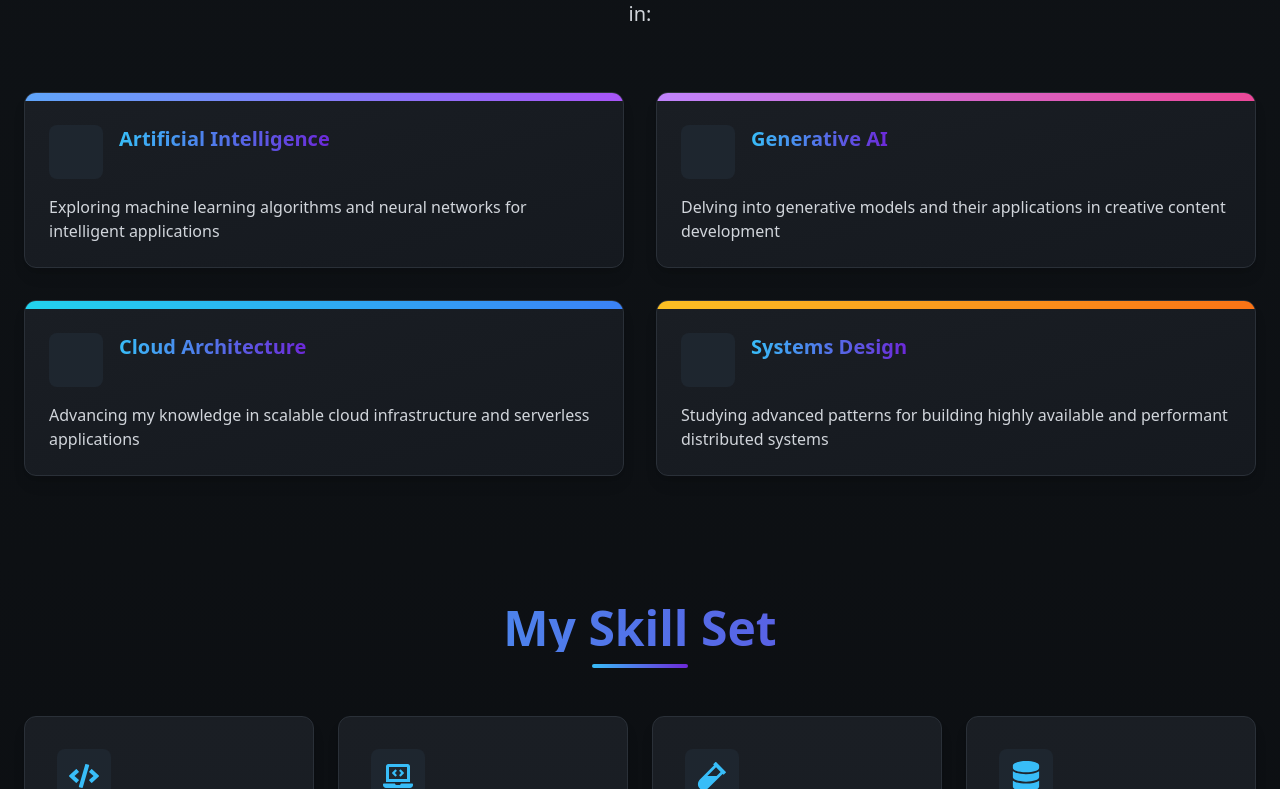
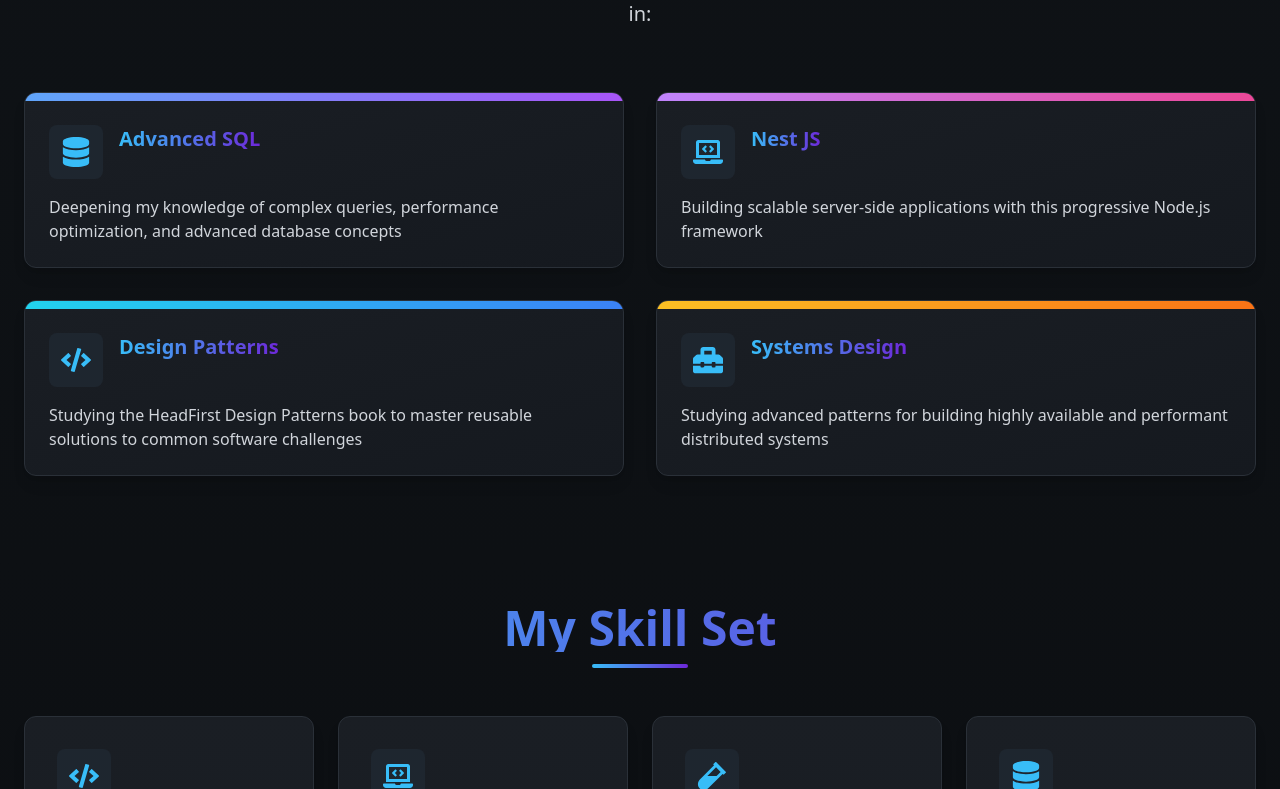
Before and after one commit to ducksonmoon/ducksonmoon.github.io, a Next.js app: page /about in a window 1280 px wide. Shown: the part 891-1680 px from the top of the page. Built offline with nearby package versions, Linux system fonts and the light colour scheme.

Commit message:
Fix: descriptions and icons

```diff
--- a/src/app/about/page.tsx
+++ b/src/app/about/page.tsx
@@ -62,21 +62,21 @@
 
 const learningTopics = [
   {
-    title: "Artificial Intelligence",
-    description: "Exploring machine learning algorithms and neural networks for intelligent applications",
-    icon: FaBrain,
+    title: "Advanced SQL",
+    description: "Deepening my knowledge of complex queries, performance optimization, and advanced database concepts",
+    icon: FaDatabase,
     color: "from-blue-400 to-purple-500"
   },
   {
-    title: "Generative AI",
-    description: "Delving into generative models and their applications in creative content development",
-    icon: FaRobot,
+    title: "Nest JS",
+    description: "Building scalable server-side applications with this progressive Node.js framework",
+    icon: FaLaptopCode,
     color: "from-purple-400 to-pink-500"
   },
   {
-    title: "Cloud Architecture",
-    description: "Advancing my knowledge in scalable cloud infrastructure and serverless applications",
-    icon: FaCloudUploadAlt,
+    title: "Design Patterns",
+    description: "Studying the HeadFirst Design Patterns book to master reusable solutions to common software challenges",
+    icon: FaCode,
     color: "from-cyan-400 to-blue-500"
   },
   {
@@ -170,7 +170,7 @@
     <div className="p-6">
       <div className="flex items-start mb-4">
         <div className="p-3 rounded-lg bg-[#1e262f] mr-4 group-hover:bg-gradient-to-br group-hover:from-[#1e262f] group-hover:to-[#2a3038] transition-all duration-300">
-          <topic.icon className={`text-3xl bg-gradient-to-r ${topic.color} text-transparent bg-clip-text`} />
+          <topic.icon className="text-3xl text-[#38bdf8]" />
         </div>
         <h3 className="text-xl font-bold bg-gradient-to-r from-[#38bdf8] to-[#6d28d9] text-transparent bg-clip-text">
           {topic.title}
--- a/src/components/Footer.tsx
+++ b/src/components/Footer.tsx
@@ -2,7 +2,7 @@
   return (
     <footer className="w-full py-10 mt-16 text-center text-sm text-foreground shadow-md shadow-[#0a0d12]">
       <p className="text-xs text-gray-500 mt-2">
-        &copy; {new Date().getFullYear()} All rights reserved.
+        &copy; {new Date().getFullYear()} to the moon 🚀.
       </p>
     </footer>
   );
```
